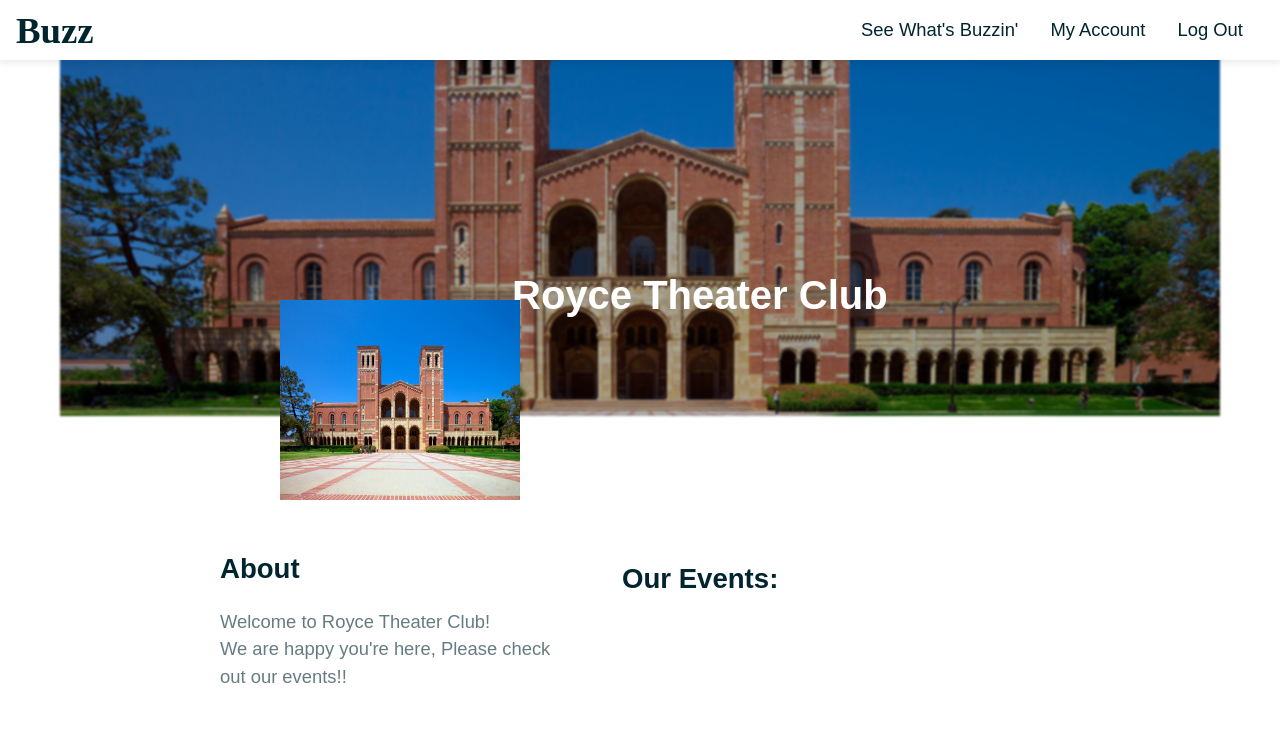
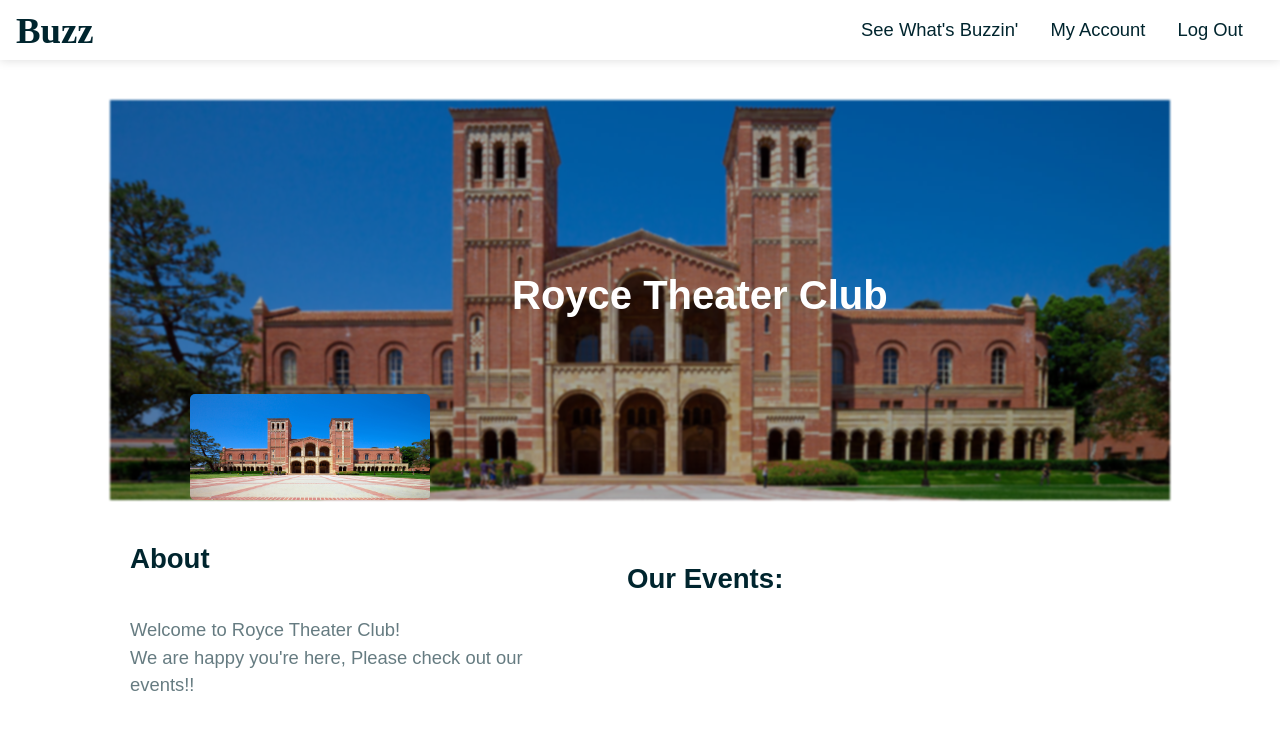
Before and after one commit to benweschler/buzz, a React (Create React App) app: page /organization-page in a window 1280 px wide. Shown: the top 730 px of the page. Built offline with nearby package versions, Linux system fonts and the light colour scheme.

Commit message:
Changing Org page, preparing to merge with Ben

```diff
--- a/src/components/global/styles/Container.styled.js
+++ b/src/components/global/styles/Container.styled.js
@@ -1,9 +1,11 @@
 import styled from "styled-components";
 
 export const Container = styled.div`
-  width: 1200px;
+  width: 1100px;
   max-width: 100%;
   margin: 0 auto;
   padding: 0 20px;
   justify-content: center;
+  /* overflow: visible; */
+
 `
--- a/src/components/global/styles/Navbar.styled.js
+++ b/src/components/global/styles/Navbar.styled.js
@@ -35,9 +35,8 @@ export const StyledNavMenu = styled.ul`
     opacity: ${(props) => (props.clicked ? "1" : "0")};
     transition: width 0.3s, opacity 0.8s;
     a:hover {
-      color: #708097;
+      color: black;
     }
-
 
     li {
       position: relative;
@@ -45,7 +44,7 @@ li {
     }
 
     a {
-  color: #fff;
+      color: black;
       text-transform: uppercase;
       text-decoration: none;
       letter-spacing: 0.15em;
@@ -63,7 +62,7 @@ a::after {
       background: none repeat scroll 0 0 transparent;
       height: 2px;
       width: 0;
-  background: white;
+      background: black;
       transition: width 0.3s ease 0s, left 0.3s ease 0s;
     }
 
@@ -71,12 +70,8 @@ a:hover::after {
       width: 100%;
       left: 0;
     }
-
-
-
   }
 `;
-
 
 export const StyledNavItem = styled.li`
   padding: 1rem;
--- a/src/pages/event-page/EventPage.js
+++ b/src/pages/event-page/EventPage.js
@@ -11,7 +11,7 @@ import { StyledEventImage } from "./styles/EventPage.styled";
 import { StyledEventDescription } from "./styles/EventPage.styled";
 import { StyledEventHeader } from "./styles/EventPage.styled";
 import { StyledEventMainInfo } from "./styles/EventPage.styled";
-
+import { IoCalendarClearOutline } from "react-icons/io5"
 import { IoLocationOutline } from "react-icons/io5"
 const EventPage = () => {
   return (
@@ -34,8 +34,17 @@ const EventPage = () => {
               <h3> Royce Hall </h3>
             </StyledEventLocation>
 
-            <StyledEventDate> Thu, 4 Nov, 9:30pm</StyledEventDate>
+            <StyledEventDate>
+              <IoCalendarClearOutline />
+              Thu, 4 Nov, 9:30pm
+            </StyledEventDate>
           </StyledEventMainInfo>
+          <StyledEventDescription>
+            <h2> About </h2>
+            <p>
+              Example event description.
+            </p>
+          </StyledEventDescription>
         </StyledEventRightColumn>
       </Container>
     </>
--- a/src/pages/event-page/styles/EventPage.styled.js
+++ b/src/pages/event-page/styles/EventPage.styled.js
@@ -38,12 +38,18 @@ export const StyledEventHeader = styled.h1`
   font-family: "Montserrat", sans-serif;
 `;
 
-export const StyledEventDescription = styled.div``;
+export const StyledEventDescription = styled.div`
+  display: flex;
+  flex-direction: column;
+`;
 
 export const StyledEventDate = styled.h2`
   color: #ffba00;
   font-size: 2rem;
-  margin-top: -30px;
+  margin-top: -20px;
+  display: flex;
+  align-items: center;
+  gap: 10px;
 `;
 
 export const StyledSecurityMessage = styled.p`
--- a/src/pages/organization-page/OrganizationPage.js
+++ b/src/pages/organization-page/OrganizationPage.js
@@ -15,6 +15,7 @@ import RoyceHall from "../../assets/images/Royce-Hall.jpg";
 const OrganizationPage = () => {
   return (
     <>
+
       <StyledBanner>
         <StyledBannerImageBlurred src={RoyceHall} />
         <StyledBannerText>Royce Theater Club</StyledBannerText>
--- a/src/pages/organization-page/styles/OrganizationPage.styled.js
+++ b/src/pages/organization-page/styles/OrganizationPage.styled.js
@@ -9,6 +9,7 @@ export const StyledBanner = styled.div`
   border-radius: 3px;
   margin: auto;
   height: 500px;
+  padding-top: 100px;
 
 
 `;
@@ -21,13 +22,13 @@ export const StyledBannerImageBlurred = styled.img`
   display: block;
   margin: auto;
   /* transform: scale(1.32);  */
-  overflow: hidden;
+
 `;
 
 export const StyledBannerImage = styled.img`
-  overflow: visible;
+  overflow: hidden;
   width: 30%;
-  margin-left: 220px;
+  margin-left: 80px;
   top: 40%;
   border-radius: 5px;
   outline: none;
@@ -44,27 +45,41 @@ export const StyledBannerText = styled.h2`
   top: 30%;
   left: 40%;
   font-size: 2.5rem;
+  @media (max-width: ${({ theme }) => theme.mobile}) {
+    top: 20%;
+    left: 30%;
+  }
 `;
 
 export const StyledOrganizationEvents = styled.div`
   padding-top: 30px;
+  display: flex;
+  flex-direction: column;
 `;
 
 export const StyledOrganizationDescription = styled.div`
   padding-top: 10px;
-  padding-left: 130px;
+  display: flex;
+  flex-direction: column;
 `;
 
 export const StyledOrgContainer = styled.div`
   padding-top: 10px;
+  display: flex;
+  @media (max-width: ${({ theme }) => theme.mobile}) {
+    flex-direction: column;
+  }
+
 `;
 
 export const StyledOrgLeftColumn = styled.div`
   float: left;
   width: 45%;
   text-align: start;
-  padding: 10px;
   margin: auto;
+  @media (max-width: ${({ theme }) => theme.mobile}) {
+    width: 100%;
+  }
 `;
 
 export const StyledOrgRightColumn = styled.div`
@@ -72,4 +87,9 @@ export const StyledOrgRightColumn = styled.div`
   width: 55%;
   text-align: start;
   padding-left: 20px;
+
+  @media (max-width: ${({ theme }) => theme.mobile}) {
+    width: 100%;
+    padding-left: 0px;
+  }
 `;
--- a/src/pages/user-page/styles/UserProfile.styled.js
+++ b/src/pages/user-page/styles/UserProfile.styled.js
@@ -4,7 +4,7 @@ export const StyledUserProfile = styled.div`
   display: flex;
   flex-direction: row;
   padding: 10px;
-  padding-top: 130px;
+  padding-top: 100px;
   align-items: center;
   margin-bottom: 80px;
 
```
Lines whose indentation alone changed are shown as unchanged.
